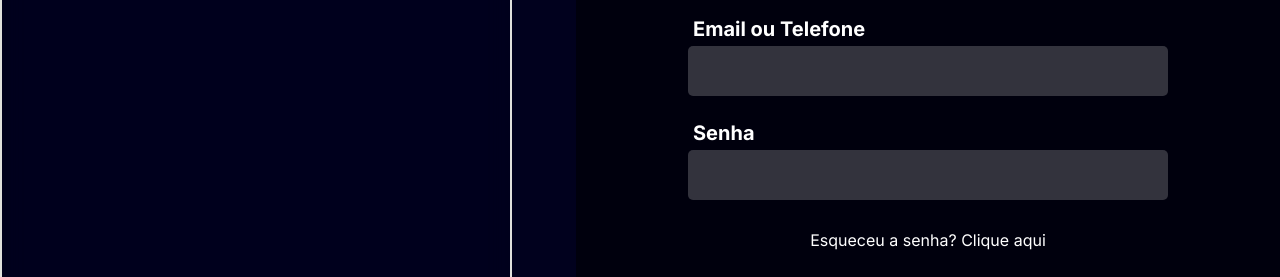
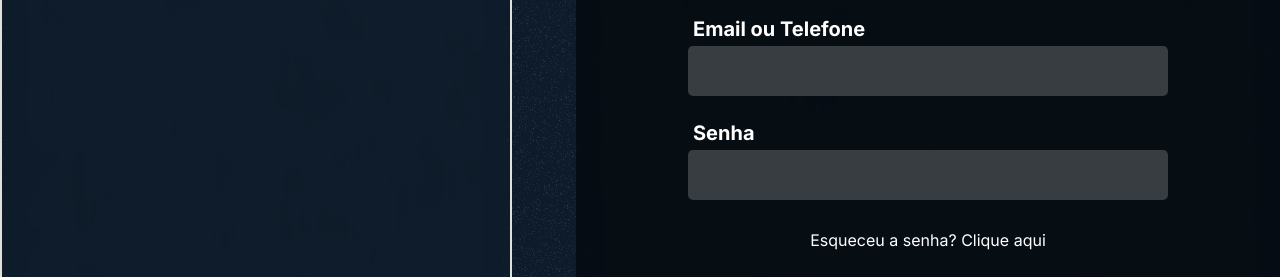
Before and after one commit to Ekhytera/newEkhytera, a plain HTML site: page login.html in a window 1280 px wide. Shown: the part 88-365 px from the top of the page. Drawn offline with Linux system fonts and the light colour scheme.

Commit message:
noise background added

```diff
--- a/css/style.css
+++ b/css/style.css
@@ -1,6 +1,6 @@
 body {
     min-height: 100vh;
-    background-color: hsla(211, 53%, 11%, 1);
+    background-image: url(/imgs/img-noise-500x500.png);
 }
 
 main {
```
Also changed, not shown: imgs/img-noise-500x500.png (added).
